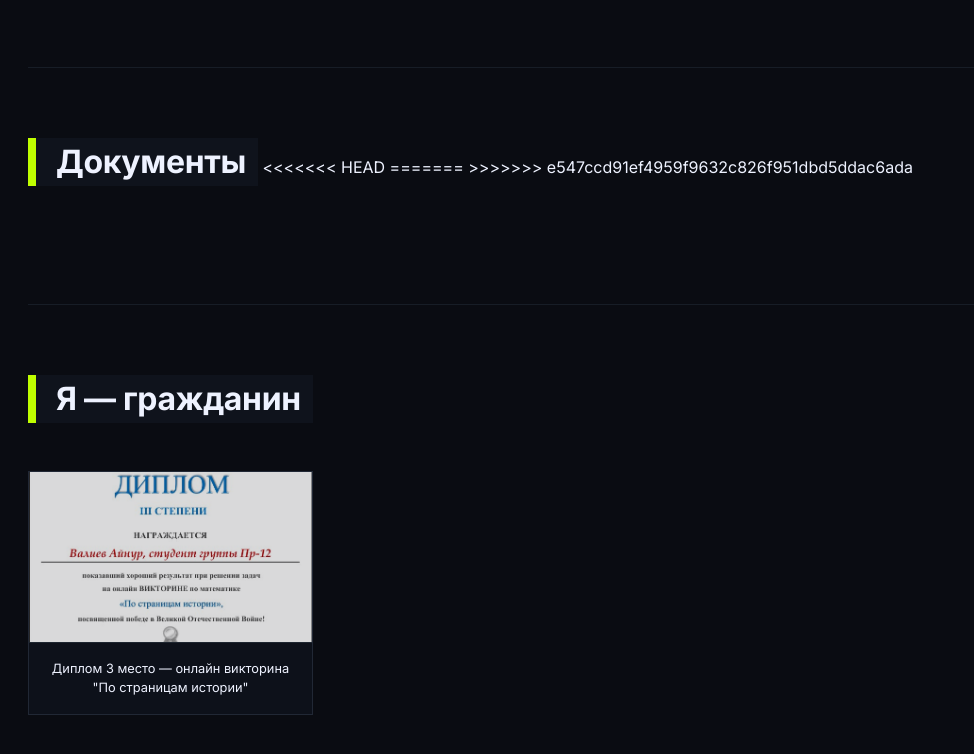
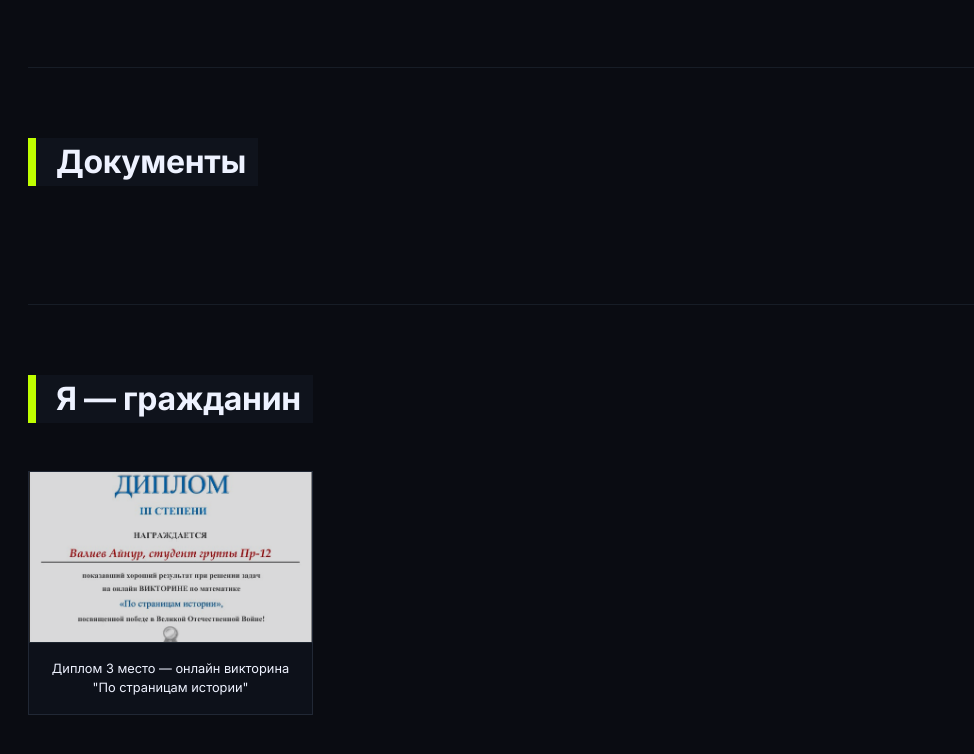
Before and after one commit to volodya52/portfolio, a plain HTML site: page index.html in a window 1280 px wide. Shown: the part 3538-4292 px from the top of the page, without its empty margins (0-974 px from the left). Drawn offline with Linux system fonts and the light colour scheme.

Commit message:
Update index.html

```diff
--- a/index.html
+++ b/index.html
@@ -511,10 +511,6 @@
 
             <section id="docs" class="section-dark">
                 <h2 class="section-title-dark">Документы</h2>
-<<<<<<< HEAD
-=======
-
->>>>>>> e547ccd91ef4959f9632c826f951dbd5ddac6ada
             </section>
 
             <section id="citizen" class="section-dark">
```
